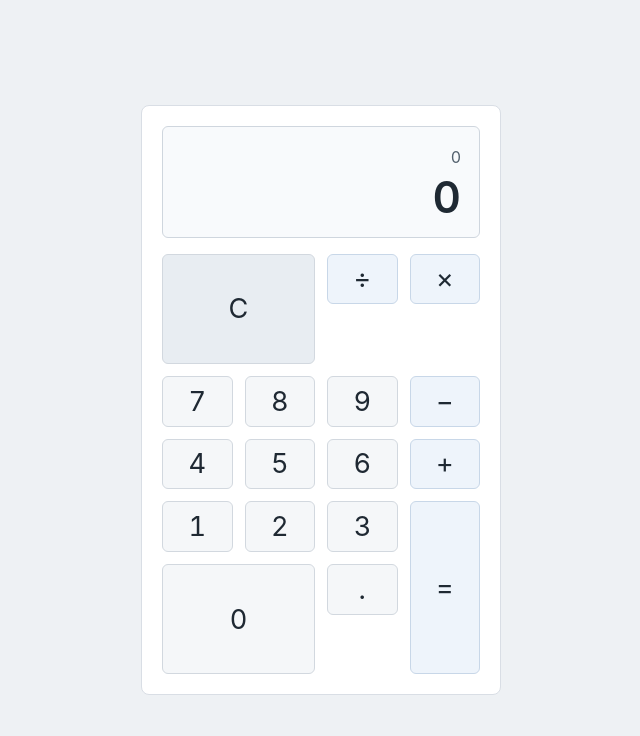
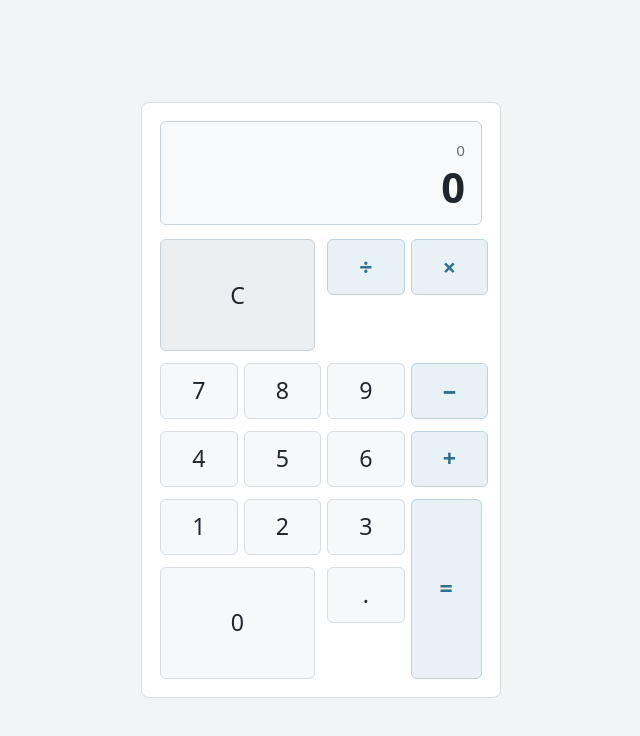
Before and after one commit to mtplayground/mike-tang-4b46-calc, a React (Vite) app: page / in a window 1280 px wide. Shown: the top 736 px of the page, without its empty margins (319-959 px from the left). Built offline with nearby package versions, Linux system fonts and the light colour scheme.

Commit message:
feat: Apply the classic-minimal styling

```diff
--- a/src/styles.css
+++ b/src/styles.css
@@ -1,8 +1,19 @@
 :root {
-  color: #1f2933;
-  background: #eef1f4;
+  --color-page: #f2f3f5;
+  --color-surface: #ffffff;
+  --color-panel: #f8f9fa;
+  --color-key: #f7f8f9;
+  --color-key-action: #eceff2;
+  --color-border: #d8dde3;
+  --color-border-strong: #c8d0d8;
+  --color-text: #20262d;
+  --color-muted: #68717b;
+  --color-accent: #2f6f8f;
+  --color-accent-soft: #e8f2f6;
+  --color-accent-border: #b9d2de;
+  color: var(--color-text);
+  background: var(--color-page);
   font-family:
-    Inter,
     ui-sans-serif,
     system-ui,
     -apple-system,
@@ -58,23 +69,23 @@ select {
   display: grid;
   width: min(100%, 360px);
   grid-template-rows: minmax(92px, auto) auto;
-  gap: clamp(12px, 3vw, 16px);
-  border: 1px solid #d9dee5;
+  gap: 14px;
+  border: 1px solid var(--color-border);
   border-radius: 8px;
-  background: #ffffff;
-  padding: clamp(14px, 4vw, 20px);
+  background: var(--color-surface);
+  padding: 18px;
 }
 
 .calculator-display {
   display: grid;
   min-width: 0;
-  min-height: clamp(84px, 22vw, 112px);
+  min-height: 104px;
   align-content: end;
   gap: 8px;
-  border: 1px solid #cfd6de;
+  border: 1px solid var(--color-border-strong);
   border-radius: 6px;
-  background: #f8fafc;
-  padding: clamp(12px, 4vw, 18px);
+  background: var(--color-panel);
+  padding: 16px;
   text-align: right;
 }
 
@@ -90,14 +101,14 @@ select {
 }
 
 .display-result {
-  color: #52606d;
-  font-size: clamp(0.9rem, 3vw, 1rem);
+  color: var(--color-muted);
+  font-size: 0.95rem;
   line-height: 1.2;
 }
 
 .display-entry {
-  color: #1f2933;
-  font-size: clamp(2rem, 10vw, 2.75rem);
+  color: var(--color-text);
+  font-size: 2.6rem;
   font-weight: 600;
   line-height: 1;
 }
@@ -112,27 +123,36 @@ select {
   display: inline-grid;
   min-width: 0;
   aspect-ratio: 1 / 0.72;
-  min-height: 48px;
+  min-height: 56px;
   place-items: center;
-  border: 1px solid #d2d8df;
+  border: 1px solid var(--color-border);
   border-radius: 6px;
-  background: #f5f7f9;
-  color: #1f2933;
+  background: var(--color-key);
+  color: var(--color-text);
   cursor: pointer;
-  font-size: clamp(1.25rem, 6vw, 1.7rem);
+  font-size: 1.45rem;
   font-variant-numeric: tabular-nums;
+  font-weight: 500;
   line-height: 1;
   padding: 0;
 }
 
 .calculator-button-action {
-  background: #e8edf2;
+  background: var(--color-key-action);
+  border-color: var(--color-border-strong);
 }
 
 .calculator-button-operator,
 .calculator-button-equals {
-  background: #eef4fb;
-  border-color: #c8d7e8;
+  background: var(--color-accent-soft);
+  border-color: var(--color-accent-border);
+  color: var(--color-accent);
+  font-weight: 650;
+}
+
+.calculator-button:focus-visible {
+  outline: 2px solid var(--color-accent);
+  outline-offset: 2px;
 }
 
 .calculator-button.is-wide {
@@ -147,9 +167,21 @@ select {
 @media (max-width: 380px) {
   .calculator-frame {
     width: 100%;
+    gap: 12px;
+    padding: 14px;
+  }
+
+  .calculator-display {
+    min-height: 88px;
+    padding: 14px;
+  }
+
+  .display-entry {
+    font-size: 2.2rem;
   }
 
   .calculator-button {
-    min-height: 44px;
+    min-height: 52px;
+    font-size: 1.35rem;
   }
 }
```
